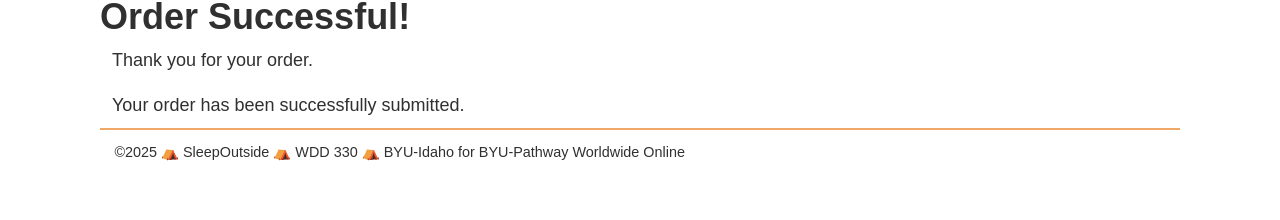
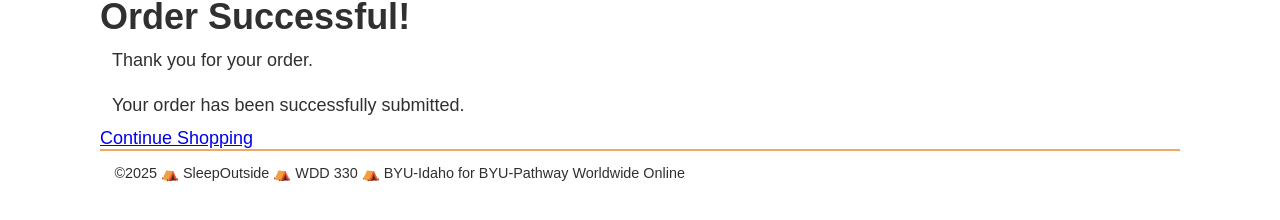
Before and after one commit to amomoh6392/sleep-outside-team17, a website: page src/checkout/success.html in a window 1280 px wide. Shown: the part 82-302 px from the top of the page. Drawn offline with Linux system fonts and the light colour scheme.

Commit message:
updating idvividual assgment week4 and putting to sucess.html for continues shoping

```diff
--- a/src/checkout/success.html
+++ b/src/checkout/success.html
@@ -15,6 +15,7 @@
       <h1>Order Successful!</h1>
       <p>Thank you for your order.</p>
       <p>Your order has been successfully submitted.</p>
+      <a href="../product_listing/index.html">Continue Shopping</a>
     </main>
 
     <footer id="main-footer"></footer>
```
